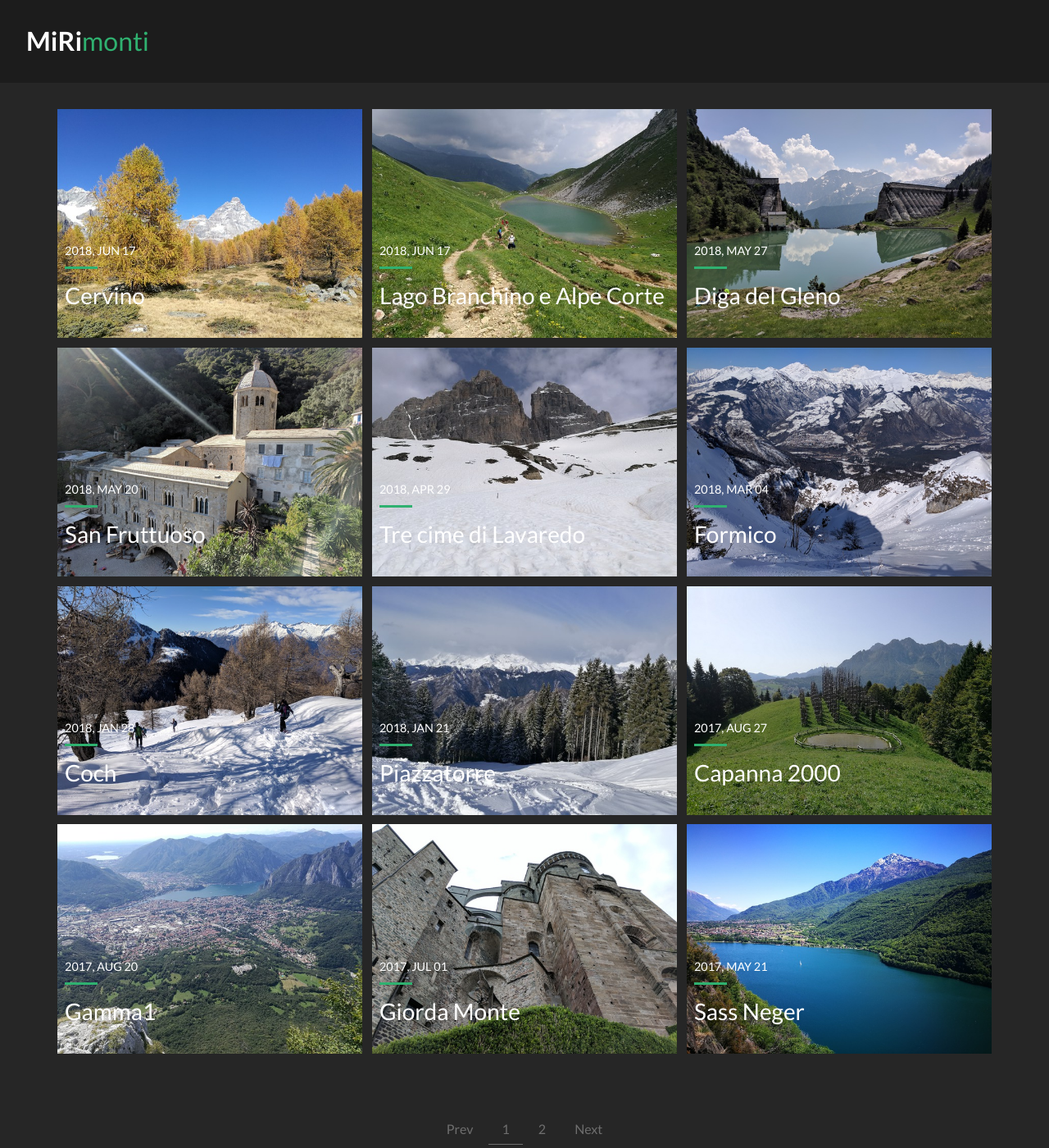
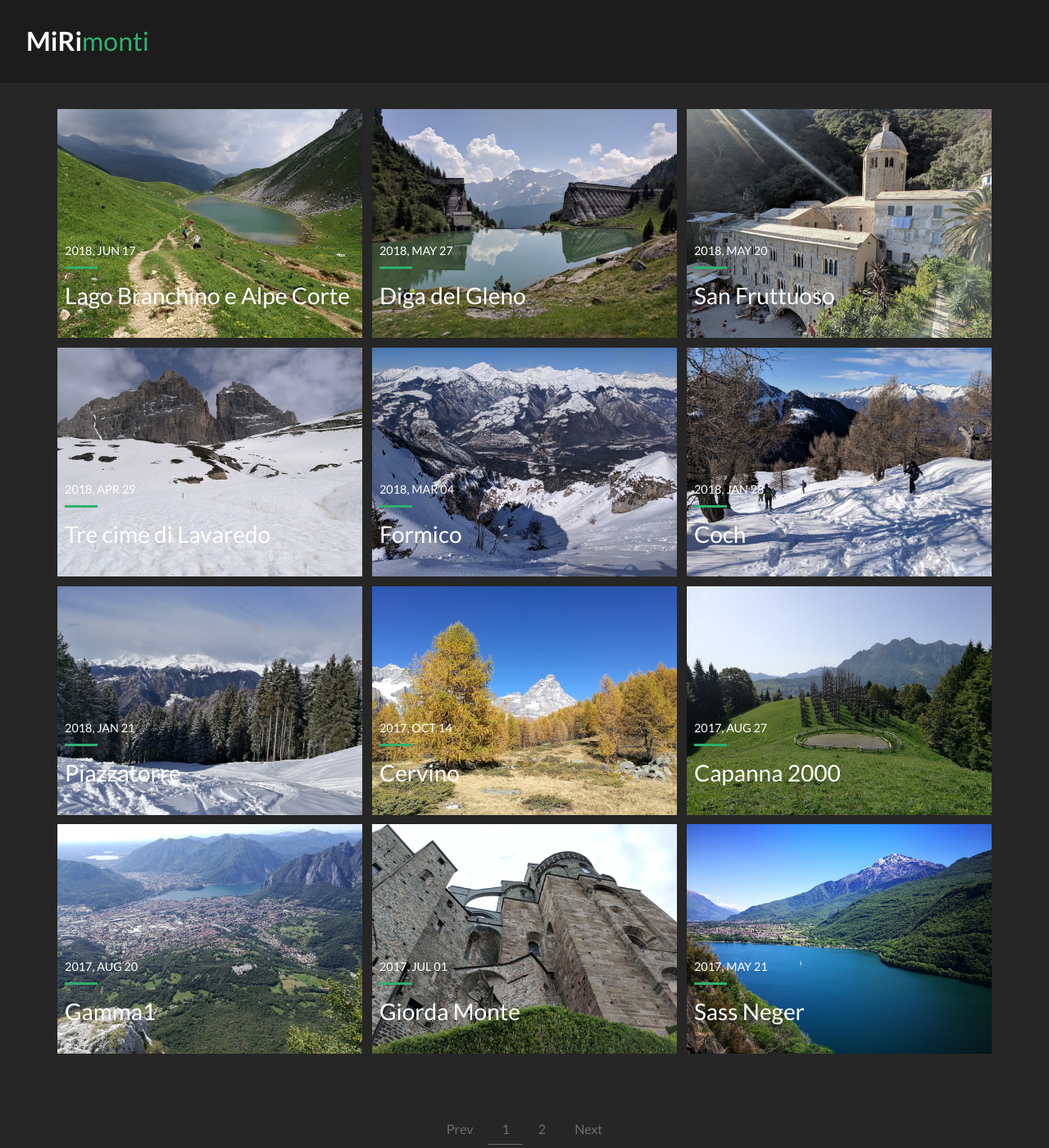
Before and after one commit to RCasatta/mirimonti, a Jekyll site: the page built from index.html, in a window 1280 px wide and 1400 px high. Shown: the whole window at 82% size. Built offline with Jekyll 4.4.1, drawn with Linux system fonts in a browser that asks for light colours; the list of posts is cut into pages by our own code; comment, search, counter and statistics services are not loaded.

Commit message:
Update and rename 2018-08-17-cervino.md to 2017-10-14-cervino.md

```diff
--- a/_posts/2018-08-17-cervino.md
+++ b/_posts/2017-10-14-cervino.md
@@ -2,9 +2,9 @@
 layout: post
 title: "Cervino"
 img: Cervino_e_larici.jpg
-date: 2018-06-17
+date: 2017-10-14
 description: Descrizione breve
-tag: [Alpi Orobie]
+tag: [Alpi del Weisshorn e del Cervino, Valle d'Aosta]
 img_dir: cervino
 gps_parking:
 ---
```
